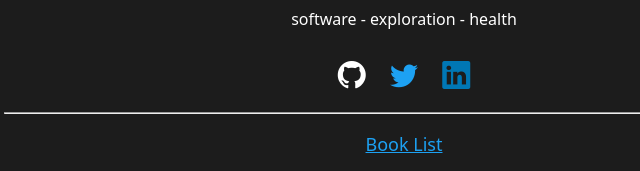
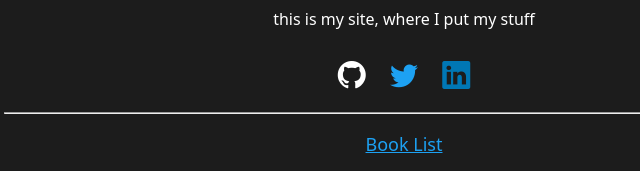
Before and after one commit to cryptnomad/profile-site, a plain HTML site: page index.html in a window 1280 px wide. Shown: the part 480-651 px from the top of the page, 236-876 px from the left. Drawn offline with nearby package versions, Linux system fonts and the light colour scheme.

Commit message:
changed headline

```diff
--- a/index.html
+++ b/index.html
@@ -17,7 +17,7 @@
                 <img src="./images/nomad.webp" alt="Cryptnomad-1"
                 style="width:40%">
             </a>
-            <p>software - exploration - health</p>
+            <p>this is my site, where I put my stuff</p>
             <div class="icon-bar">
                 <a href="https://www.github.com/cryptnomad"><i class="bi-github"></i></a>
                 <a href="https://twitter.com/cryptn0mad"><i class="bi-twitter"></i></a>
```
